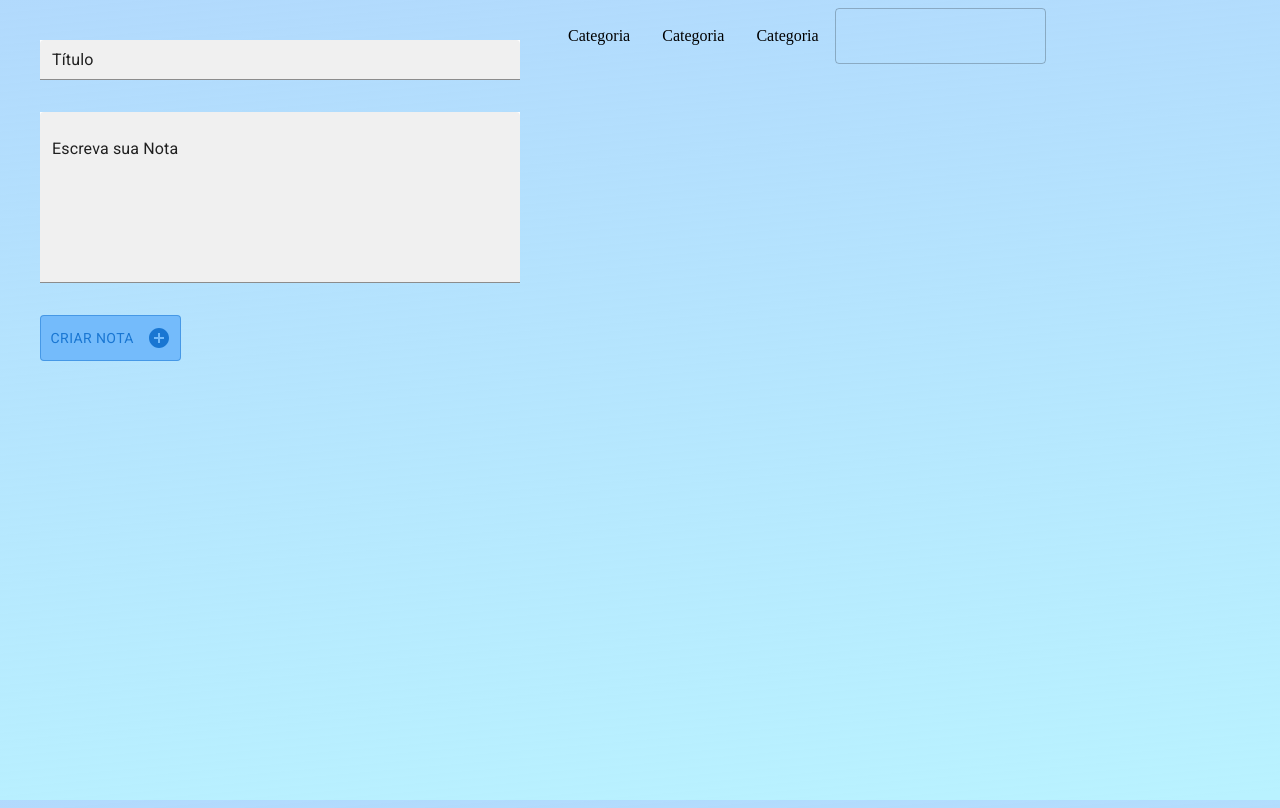
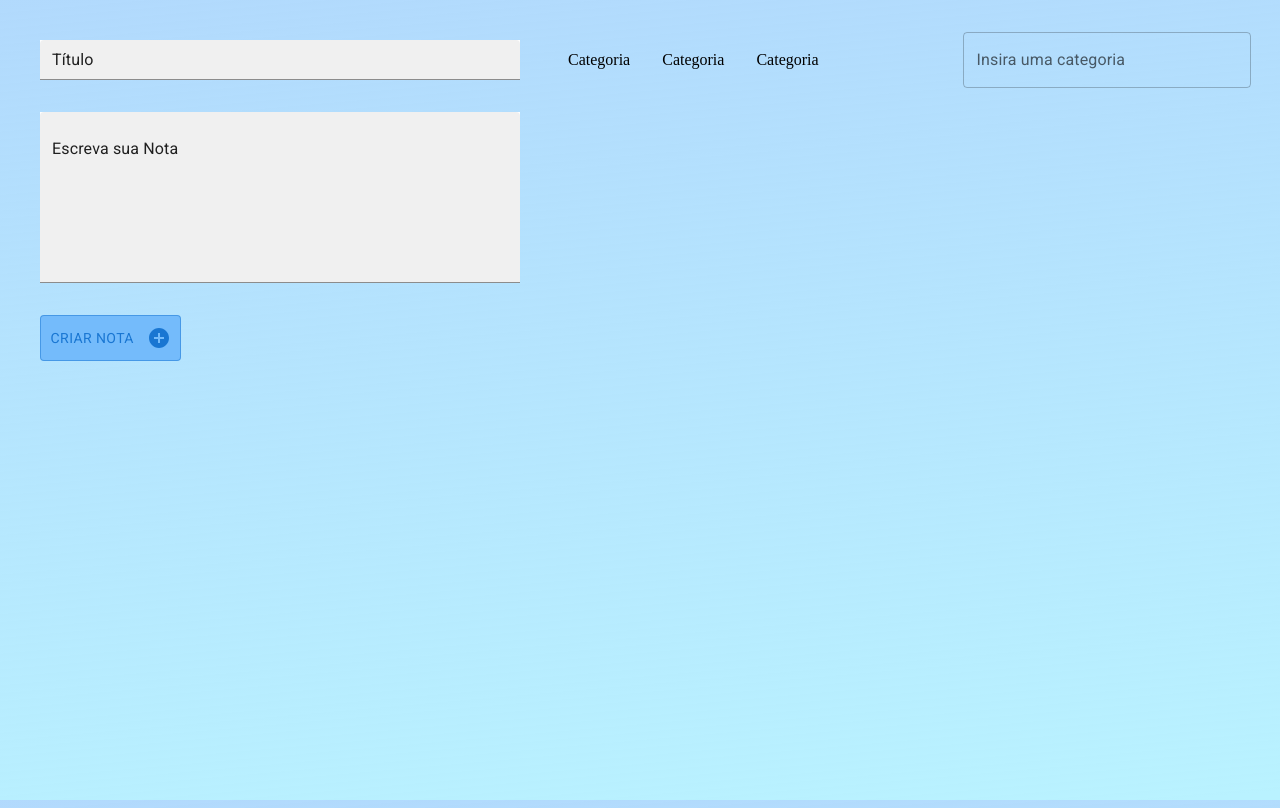
Before and after one commit to TalitaVial/CEEP-Material-UI---ReactJS, a React (Create React App) app: page / in a window 1280 px wide. Built offline with nearby package versions, Linux system fonts and the light colour scheme.

Commit message:
feat: style ListaDeCategorias

```diff
--- a/src/components/ListaDeCategorias.jsx
+++ b/src/components/ListaDeCategorias.jsx
@@ -1,17 +1,24 @@
 import { Box, List, ListItem, TextField} from '@mui/material';
 import React, {Component} from 'react';
 
+
+const style={
+    box: {display: 'flex', marginTop: '1.5rem'},
+    list: {display: 'flex'},
+    textField: {marginLeft: '8rem', width: '18rem'}
+
+}
 class ListaDeCategorias extends Component {
 
   render() {
     return (
-      <Box sx={{display: 'flex'}}>
-        <List sx={{display: 'flex'}}>
+      <Box sx={style.box}>
+        <List sx={style.list}>
           <ListItem>Categoria</ListItem>
           <ListItem>Categoria</ListItem>
           <ListItem>Categoria</ListItem>
         </List>
-        <TextField id="outlined-basic" label="" variant="outlined" />
+        <TextField sx={style.textField} id="outlined-basic" label="Insira uma categoria" variant="outlined" />
       </Box>
     );
   }
```
Also changed, not shown: src/index.css (line endings or trailing spaces).
